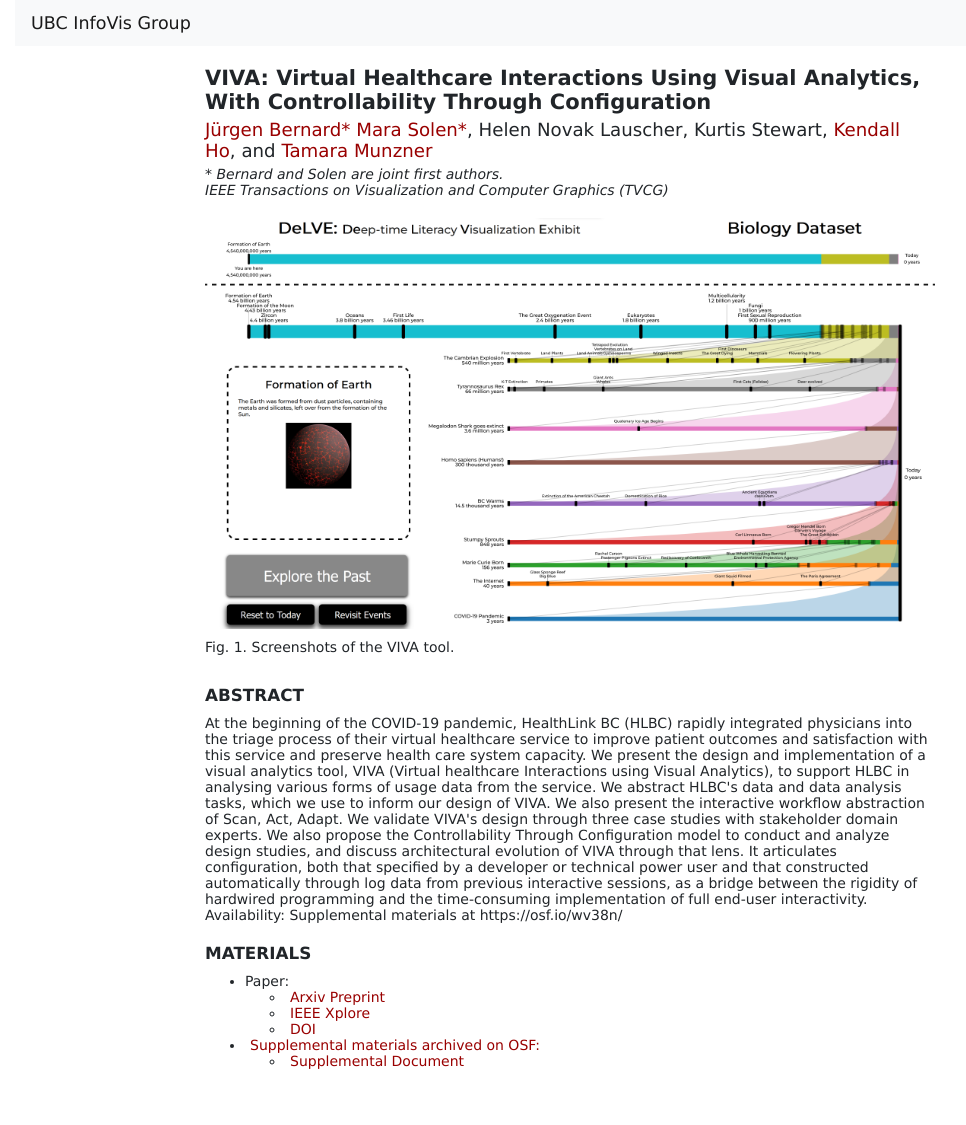
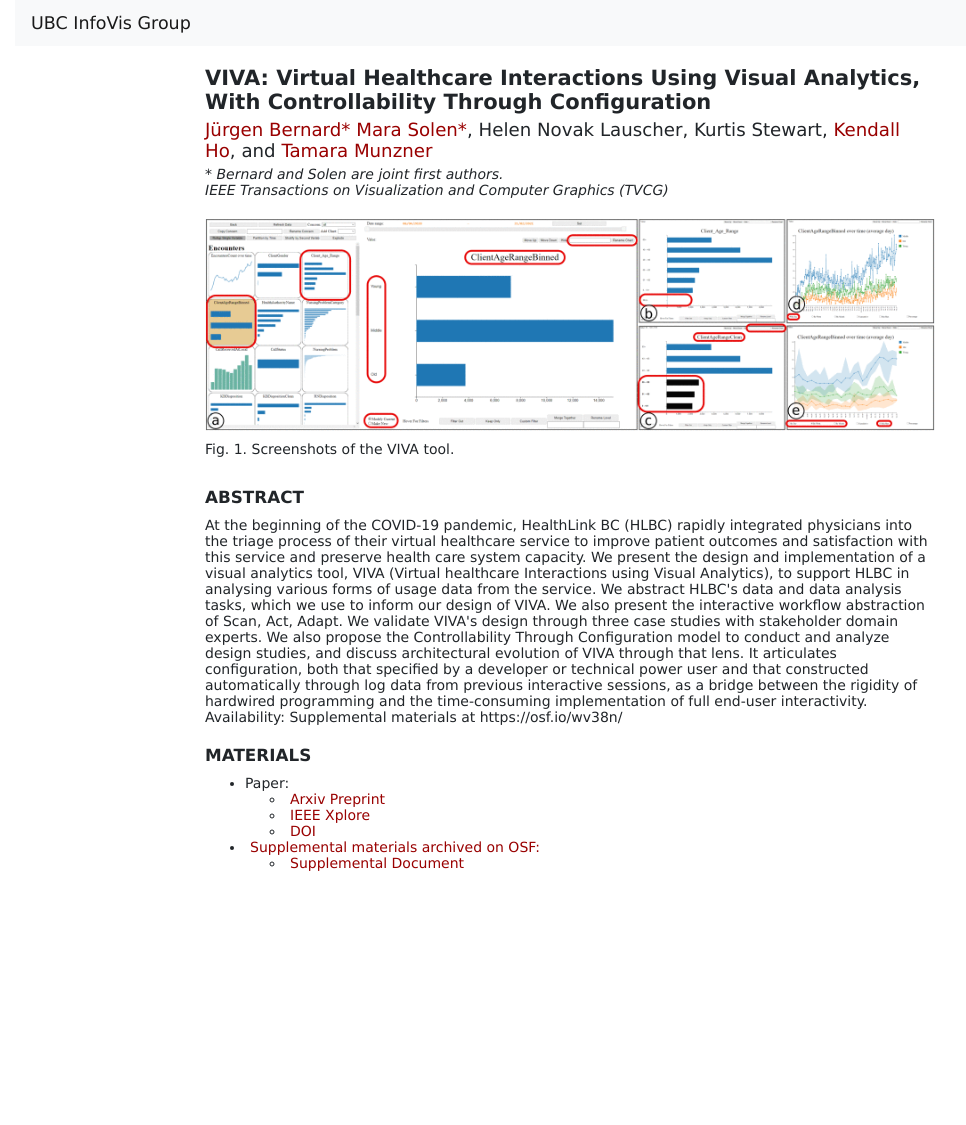
Before and after one commit to UBC-InfoVis/UBC-InfoVis.github.io, a Jekyll site: the page content/pubs/2025/viva/index.html, which Jekyll copies as it is, in a window 1280 px wide. Shown: the whole page, without its empty margins (70-1036 px from the left). Built offline with Jekyll 4.4.1, drawn with Linux system fonts in a browser that asks for light colours; after the commit the page ends 927 px from its top, so only the background shows below that.

Commit message:
fixing viva figure and author list

```diff
--- a/content/_data/news.yml
+++ b/content/_data/news.yml
@@ -17,7 +17,7 @@
   title: "VIVA: Virtual Healthcare Interactions Using Visual Analytics, With Controllability Through Configuration"
   content: by <a href='http://juergen-bernard.de/'>Jürgen Bernard</a>, <a href='/~solen' target='_blank'>Mara Solen</a>, Helen Novak Lauscher, Kurtis Stewart, <a href='https://digem.med.ubc.ca/the-team/kendall-ho/'>Kendall Ho</a>, and <a href='/~tmm' target='_blank'>Tamara Munzner</a> has been accepted to TVCG and will be presented at IEEE VIS 2026. <br>
   link: pubs/2025/viva/
-  image: pubs/2025/viva/teaser.png
+  image: pubs/2025/viva/teaser.gif
 
 - date: 7/2025
   type: paper
--- a/content/_data/publications.yml
+++ b/content/_data/publications.yml
@@ -57,7 +57,7 @@
     "At the beginning of the COVID-19 pandemic, HealthLink BC (HLBC) rapidly integrated physicians into the triage process of their virtual healthcare service to improve patient outcomes and satisfaction with this service and preserve health care system capacity. We present the design and implementation of a visual analytics tool, VIVA (Virtual healthcare Interactions using Visual Analytics), to support HLBC in analysing various forms of usage data from the service. We abstract HLBC's data and data analysis tasks, which we use to inform our design of VIVA. We also present the interactive workflow abstraction of Scan, Act, Adapt. We validate VIVA's design through three case studies with stakeholder domain experts. We also propose the Controllability Through Configuration model to conduct and analyze design studies, and discuss architectural evolution of VIVA through that lens. It articulates configuration, both that specified by a developer or technical power user and that constructed automatically through log data from previous interactive sessions, as a bridge between the rigidity of hardwired programming and the time-consuming implementation of full end-user interactivity. Availability: Supplemental materials at https://osf.io/wv38n"
   authors:
     - link: https://juergen-bernard.de
-      name: "Jürgen Bernard*"
+      name: "J&#252;rgen Bernard*"
     - link: http://www.cs.ubc.ca/~solen
       name: Mara Solen*
     - link:
@@ -68,7 +68,7 @@
       name: Kendall Ho
     - link: http://www.cs.ubc.ca/~tmm
       name: Tamara Munzner
-  image: pubs/2025/viva/teaser.png
+  image: pubs/2025/viva/teaser.gif
   link: pubs/2025/viva
   links:
     - link: https://arxiv.org/abs/2508.09386
@@ -258,7 +258,7 @@
     - link: https://www.linkedin.com/in/gnavvy
       name: Yang Wang
     - link: https://juergen-bernard.de
-      name: "Jürgen Bernard"
+      name: "J&#252;rgen Bernard"
     - link: http://www.cs.ubc.ca/~tmm
       name: Tamara Munzner
   image: assets/images/pub-thumbs/2021-corgie.png
--- a/content/pubs/2025/viva/index.html
+++ b/content/pubs/2025/viva/index.html
@@ -53,8 +53,8 @@
 				</div>
 
 				<div class="figure">
-					<a href="teaser.png" target="_blank">
-						<img src="teaser.png" alt="teaser">
+					<a href="teaser.gif" target="_blank">
+						<img src="teaser.gif" alt="teaser">
 					</a>
 					<div class="img-caption">
 						Fig. 1. Screenshots of the VIVA tool.
```
Also changed, not shown: other parts of content/pubs/2025/viva/index.html (+1 -1 lines), content/pubs/2025/viva/teaser.gif (added), content/pubs/2025/viva/teaser.png (deleted).
